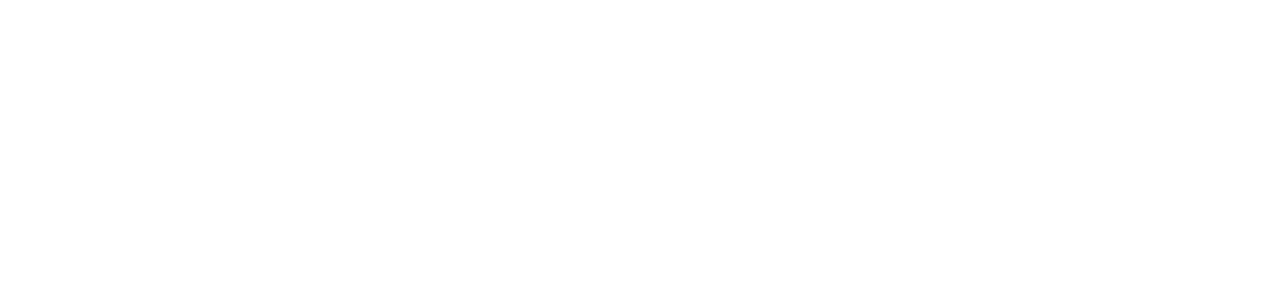
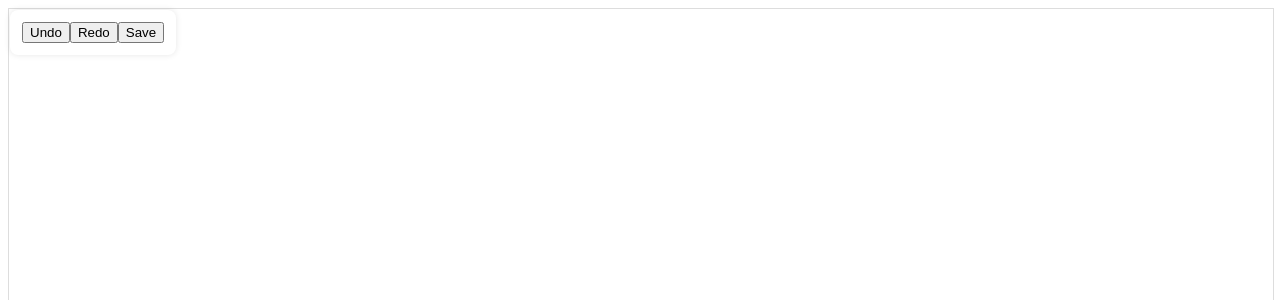
Before and after one commit to ounjuu/Drawing_board, a React (Vite) app: page / in a window 1280 px wide. Shown: the top 300 px of the page. Built offline with nearby package versions, Linux system fonts and the light colour scheme.

Commit message:
Feat: Ref hook canvas 추가

```diff
--- a/package.json
+++ b/package.json
@@ -25,6 +25,6 @@
     "globals": "^16.3.0",
     "typescript": "~5.8.3",
     "typescript-eslint": "^8.35.1",
-    "vite": "^7.0.4"
+    "vite": "^4.5.1"
   }
 }
--- a/src/App.tsx
+++ b/src/App.tsx
@@ -1,5 +1,35 @@
+import { useRef } from "react";
+import Canvas from "./components/Canvas";
+import Toolbar from "./components/Toolbar";
+import { useCanvas } from "./hooks/useCanvas";
+
 function App() {
-  return <></>;
+  const canvasRef = useRef<HTMLCanvasElement>(null);
+
+  const {
+    startDrawing,
+    draw,
+    stopDrawing,
+    undo,
+    redo,
+    saveToImage,
+    initCanvas,
+    restoreCanvasFromLocalStorage,
+  } = useCanvas(canvasRef);
+
+  return (
+    <>
+      <Toolbar onUndo={undo} onRedo={redo} onSave={saveToImage} />
+      <Canvas
+        canvasRef={canvasRef}
+        startDrawing={startDrawing}
+        draw={draw}
+        stopDrawing={stopDrawing}
+        initCanvas={initCanvas}
+        restoreCanvasFromLocalStorage={restoreCanvasFromLocalStorage}
+      />
+    </>
+  );
 }
 
 export default App;
--- /dev/null
+++ b/src/components/Canvas/index.tsx
@@ -0,0 +1,43 @@
+import React, { useEffect } from "react";
+import type { RefObject } from "react";
+import { StyledCanvasWrapper, StyledCanvas } from "./styled";
+
+interface Props {
+  canvasRef: RefObject<HTMLCanvasElement | null>;
+  startDrawing: (e: React.MouseEvent | React.TouchEvent) => void;
+  draw: (e: React.MouseEvent | React.TouchEvent) => void;
+  stopDrawing: () => void;
+  initCanvas: () => void;
+  restoreCanvasFromLocalStorage: () => void;
+}
+
+const Canvas: React.FC<Props> = ({
+  canvasRef,
+  startDrawing,
+  draw,
+  stopDrawing,
+  initCanvas,
+  restoreCanvasFromLocalStorage,
+}) => {
+  useEffect(() => {
+    initCanvas();
+    restoreCanvasFromLocalStorage();
+  }, [initCanvas, restoreCanvasFromLocalStorage]);
+
+  return (
+    <StyledCanvasWrapper>
+      <StyledCanvas
+        ref={canvasRef}
+        onMouseDown={startDrawing}
+        onMouseMove={draw}
+        onMouseUp={stopDrawing}
+        onMouseLeave={stopDrawing}
+        onTouchStart={startDrawing}
+        onTouchMove={draw}
+        onTouchEnd={stopDrawing}
+      />
+    </StyledCanvasWrapper>
+  );
+};
+
+export default Canvas;
--- /dev/null
+++ b/src/components/Canvas/styled.ts
@@ -0,0 +1,14 @@
+import styled from "styled-components";
+
+export const StyledCanvasWrapper = styled.div`
+  position: relative;
+  width: 100%;
+  height: 100vh;
+`;
+
+export const StyledCanvas = styled.canvas`
+  border: 1px solid #ddd;
+  width: 100%;
+  height: 100%;
+  touch-action: none;
+`;
--- /dev/null
+++ b/src/components/Toolbar/index.tsx
@@ -0,0 +1,20 @@
+import React from "react";
+import ToolbarContainer from "./styled";
+
+interface Props {
+  onUndo: () => void;
+  onRedo: () => void;
+  onSave: () => void;
+}
+
+const Toolbar = ({ onUndo, onRedo, onSave }: Props) => {
+  return (
+    <ToolbarContainer>
+      <button onClick={onUndo}>Undo</button>
+      <button onClick={onRedo}>Redo</button>
+      <button onClick={onSave}>Save</button>
+    </ToolbarContainer>
+  );
+};
+
+export default Toolbar;
--- /dev/null
+++ b/src/components/Toolbar/styled.ts
@@ -0,0 +1,17 @@
+import styled from "styled-components";
+
+const ToolbarContainer = styled.div.attrs(() => ({
+  draggable: true,
+}))`
+  position: absolute;
+  top: 10px;
+  left: 10px;
+  background: white;
+  padding: 12px;
+  border-radius: 8px;
+  box-shadow: 0 0 6px rgba(0, 0, 0, 0.1);
+  cursor: grab;
+  z-index: 10;
+`;
+
+export default ToolbarContainer;
--- /dev/null
+++ b/src/hooks/useCanvas.ts
@@ -0,0 +1,151 @@
+import { useRef, useState } from "react";
+import type { RefObject } from "react";
+import { useCallback } from "react";
+
+export const useCanvas = (canvasRef: RefObject<HTMLCanvasElement | null>) => {
+  const ctxRef = useRef<CanvasRenderingContext2D | null>(null);
+  const [isDrawing, setIsDrawing] = useState(false);
+  const [paths, setPaths] = useState<string[]>([]);
+  const [redoPaths, setRedoPaths] = useState<string[]>([]);
+
+  const initCanvas = useCallback(() => {
+    const canvas = canvasRef.current;
+    if (!canvas) return;
+    canvas.width = window.innerWidth;
+    canvas.height = window.innerHeight;
+
+    const ctx = canvas.getContext("2d");
+    if (!ctx) return;
+    ctx.lineCap = "round";
+    ctx.strokeStyle = "#000000";
+    ctx.lineWidth = 4;
+
+    ctxRef.current = ctx;
+  }, [canvasRef]);
+
+  const startDrawing = (e: React.MouseEvent | React.TouchEvent) => {
+    const ctx = ctxRef.current;
+    if (!ctx || !canvasRef.current) return;
+
+    const pos = getEventPos(e);
+    ctx.beginPath();
+    ctx.moveTo(pos.x, pos.y);
+    setIsDrawing(true);
+  };
+
+  const draw = (e: React.MouseEvent | React.TouchEvent) => {
+    if (!isDrawing || !ctxRef.current) return;
+    const pos = getEventPos(e);
+    ctxRef.current.lineTo(pos.x, pos.y);
+    ctxRef.current.stroke();
+  };
+
+  const stopDrawing = () => {
+    if (!isDrawing || !canvasRef.current) return;
+
+    setIsDrawing(false);
+    const url = canvasRef.current.toDataURL();
+    setPaths((prev) => [...prev, url]);
+    setRedoPaths([]);
+    localStorage.setItem("saved-canvas", url);
+  };
+
+  const undo = () => {
+    if (paths.length === 0 || !canvasRef.current || !ctxRef.current) return;
+
+    const newPaths = [...paths];
+    const last = newPaths.pop();
+    if (last) setRedoPaths((prev) => [...prev, last]);
+
+    const prevImage = newPaths[newPaths.length - 1];
+    const img = new Image();
+    img.src = prevImage || "";
+    img.onload = () => {
+      ctxRef.current!.clearRect(
+        0,
+        0,
+        canvasRef.current!.width,
+        canvasRef.current!.height
+      );
+      ctxRef.current!.drawImage(img, 0, 0);
+    };
+
+    setPaths(newPaths);
+    localStorage.setItem("saved-canvas", prevImage || "");
+  };
+
+  const redo = () => {
+    if (redoPaths.length === 0 || !canvasRef.current || !ctxRef.current) return;
+
+    const newRedo = [...redoPaths];
+    const imageToRestore = newRedo.pop();
+    if (!imageToRestore) return;
+
+    const img = new Image();
+    img.src = imageToRestore;
+    img.onload = () => {
+      ctxRef.current!.clearRect(
+        0,
+        0,
+        canvasRef.current!.width,
+        canvasRef.current!.height
+      );
+      ctxRef.current!.drawImage(img, 0, 0);
+    };
+
+    setPaths((prev) => [...prev, imageToRestore]);
+    setRedoPaths(newRedo);
+    localStorage.setItem("saved-canvas", imageToRestore);
+  };
+
+  const saveToImage = () => {
+    const canvas = canvasRef.current;
+    if (!canvas) return;
+
+    const link = document.createElement("a");
+    link.download = "drawing.png";
+    link.href = canvas.toDataURL();
+    link.click();
+  };
+
+  const restoreCanvasFromLocalStorage = useCallback(() => {
+    const saved = localStorage.getItem("saved-canvas");
+    if (!saved || !ctxRef.current || !canvasRef.current) return;
+
+    const img = new Image();
+    img.src = saved;
+    img.onload = () => {
+      ctxRef.current!.drawImage(img, 0, 0);
+    };
+
+    setPaths([saved]);
+  }, [canvasRef, ctxRef]);
+
+  const getEventPos = (e: React.MouseEvent | React.TouchEvent) => {
+    const canvas = canvasRef.current!;
+    const rect = canvas.getBoundingClientRect();
+    let clientX = 0,
+      clientY = 0;
+
+    if ("touches" in e) {
+      clientX = e.touches[0].clientX;
+      clientY = e.touches[0].clientY;
+    } else {
+      clientX = e.clientX;
+      clientY = e.clientY;
+    }
+
+    return { x: clientX - rect.left, y: clientY - rect.top };
+  };
+
+  return {
+    initCanvas,
+    startDrawing,
+    draw,
+    stopDrawing,
+    undo,
+    redo,
+    saveToImage,
+    restoreCanvasFromLocalStorage,
+  };
+};
```
Also changed, not shown: src/styles/theme.ts (added), 1 other file (tests, documents, lock files or other folders).
